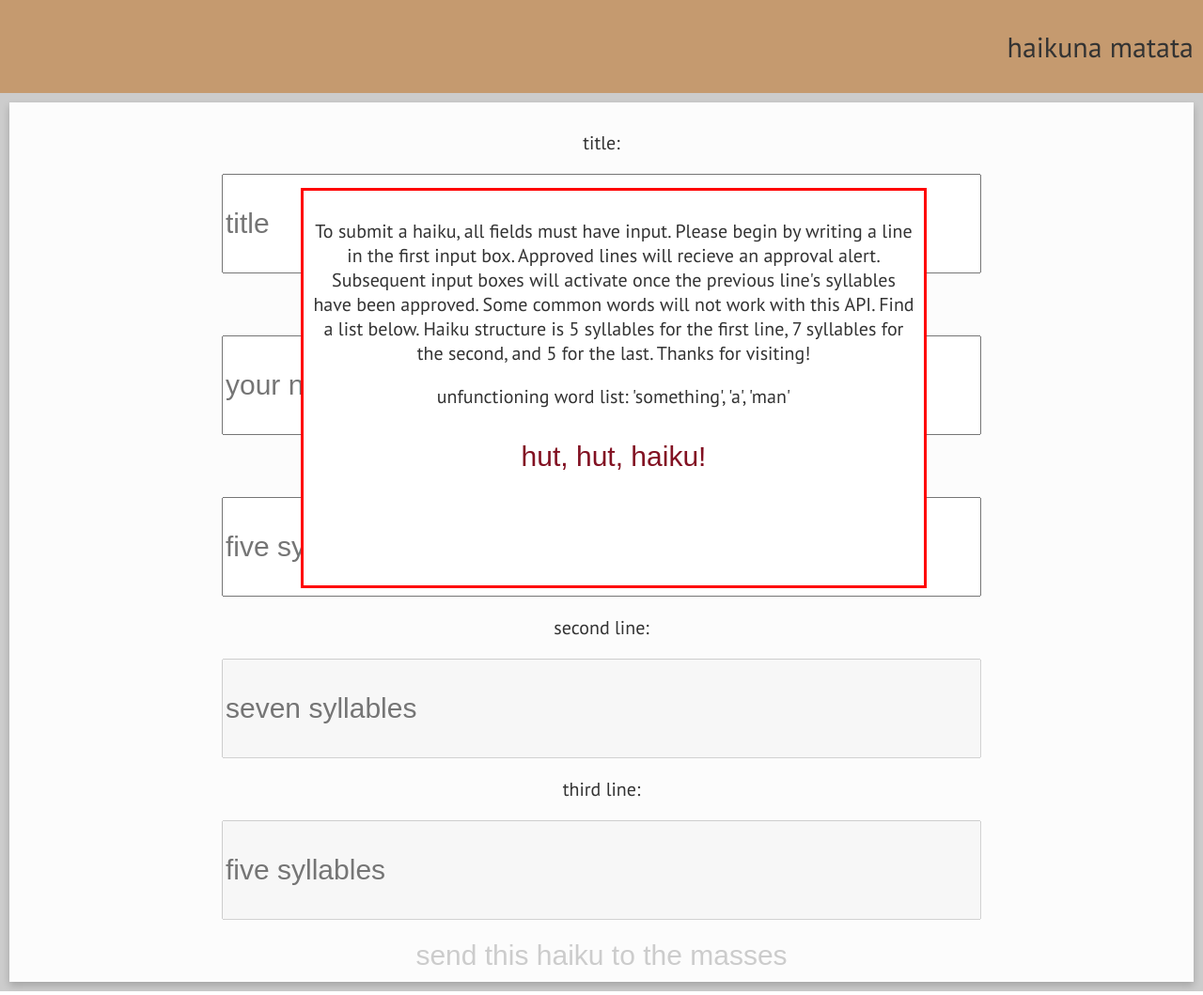
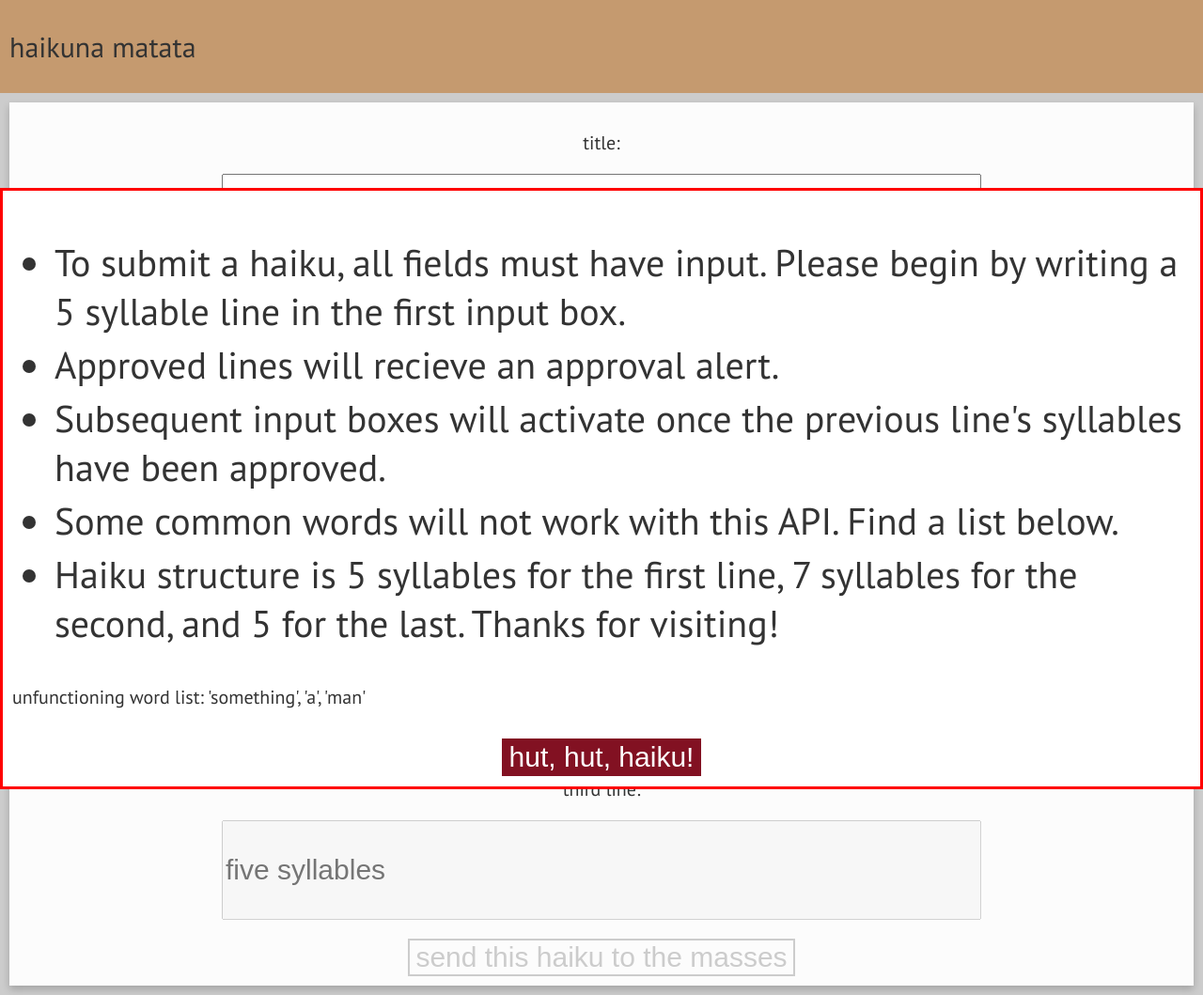
Before and after one commit to scottiedog45/haiku, a website: page public/index.html in a window 1280 px wide. Shown: the whole page at 94% size. Drawn offline with nearby package versions, Linux system fonts and the light colour scheme; no server answers.

Commit message:
second submission

```diff
--- a/public/index.css
+++ b/public/index.css
@@ -1,6 +1,7 @@
 body {
 	margin: 0px;
 	font-family: 'PT Sans', sans-serif;
+	box-sizing: border-box;
 }
 
 input {
@@ -10,13 +11,20 @@ input {
 
 button {
 	background-color: inherit;
-  color: #821122;
-  border-radius: 0px;
-  border: 0;
+    color: #821122;
+    border-radius: 0px;
+    border-style: solid;
+    height: 40px;
+    border-color: #821122;
+}
+
+li {
+	margin: 5px;
 }
 
 .inactive {
 	color: #CCC;
+	border-color: #CCC;
 }
 
 #container {
@@ -34,13 +42,13 @@ button {
 #header {
 	grid-area: header;
 	background-color: #C59A6F;
-	text-align: right;
+	text-align: left;
 }
 
 #headerName {
 	font-size: 30px;
 	padding: 0px;
-	padding-right: 10px;
+	padding-left: 10px;
 }
 
 #composition {
@@ -97,17 +105,31 @@ button {
 }
 
 #instructions {
+	font-size: 17px;
 	z-index: 2;
 	position: fixed;
 	background-color: white;
-	width: 50%;
-  height: 50%;
   padding: 10px;
   top: 25%;
-  left: 25%;
-  text-align: center;
   border: red;
-  border-style: solid;}
+  border-style: solid;
+	box-sizing: border-box;
+	width: 100%;
+}
+
+#instructionButtonWrapper {
+	text-align: center;
+}
+
+#instructionButton {
+	border-width: 2px;
+  border-color: #821122;
+  border-style: solid;
+  height: 40px;
+  color: white;
+  background-color: #821122;
+
+}
 
 .hidden {
 	display:none;
--- a/public/index.html
+++ b/public/index.html
@@ -9,9 +9,17 @@
 <body id='container'>
 	<header id='header'>
 		<div id='instructions'>
-			<p>To submit a haiku, all fields must have input. Please begin by writing a line in the first input box. Approved lines will recieve an approval alert. Subsequent input boxes will activate once the previous line's syllables have been approved. Some common words will not work with this API. Find a list below. Haiku structure is 5 syllables for the first line, 7 syllables for the second, and 5 for the last. Thanks for visiting!</p>
+			<ul>
+				<li>To submit a haiku, all fields must have input. Please begin by writing a 5 syllable line in the first input box.
+				<li>Approved lines will recieve an approval alert.
+				<li>Subsequent input boxes will activate once the previous line's syllables have been approved.
+				<li>Some common words will not work with this API. Find a list below.
+				<li>Haiku structure is 5 syllables for the first line, 7 syllables for the second, and 5 for the last. Thanks for visiting!
+			</ul>
 			<p>unfunctioning word list: 'something', 'a', 'man'</p>
-			<button id='instructionButton'>hut, hut, haiku!</button>
+			<div id='instructionButtonWrapper'>
+				<button id='instructionButton'>hut, hut, haiku!</button>
+			</div>
 		</div>
 		<p id='headerName'>haikuna matata</p>
 	</header>
--- a/public/index.js
+++ b/public/index.js
@@ -3,7 +3,7 @@ var syllablesSecondLine = 0;
 var syllablesThirdLine = 0;
 
 $('#instructionButton').on('click', function(event){
-	$(this).parent().addClass('hidden');
+	$(this).parent().parent().addClass('hidden');
 })
 
 function disableFields() {
```
